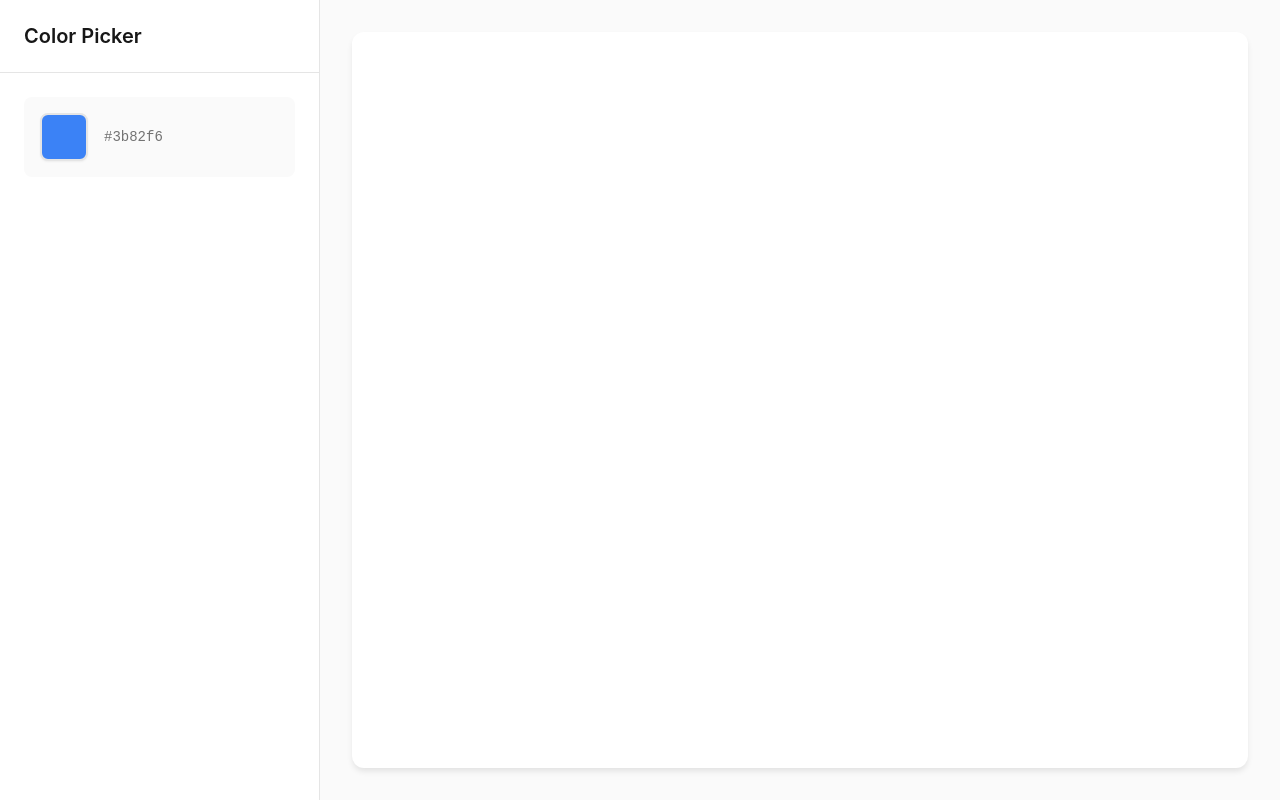
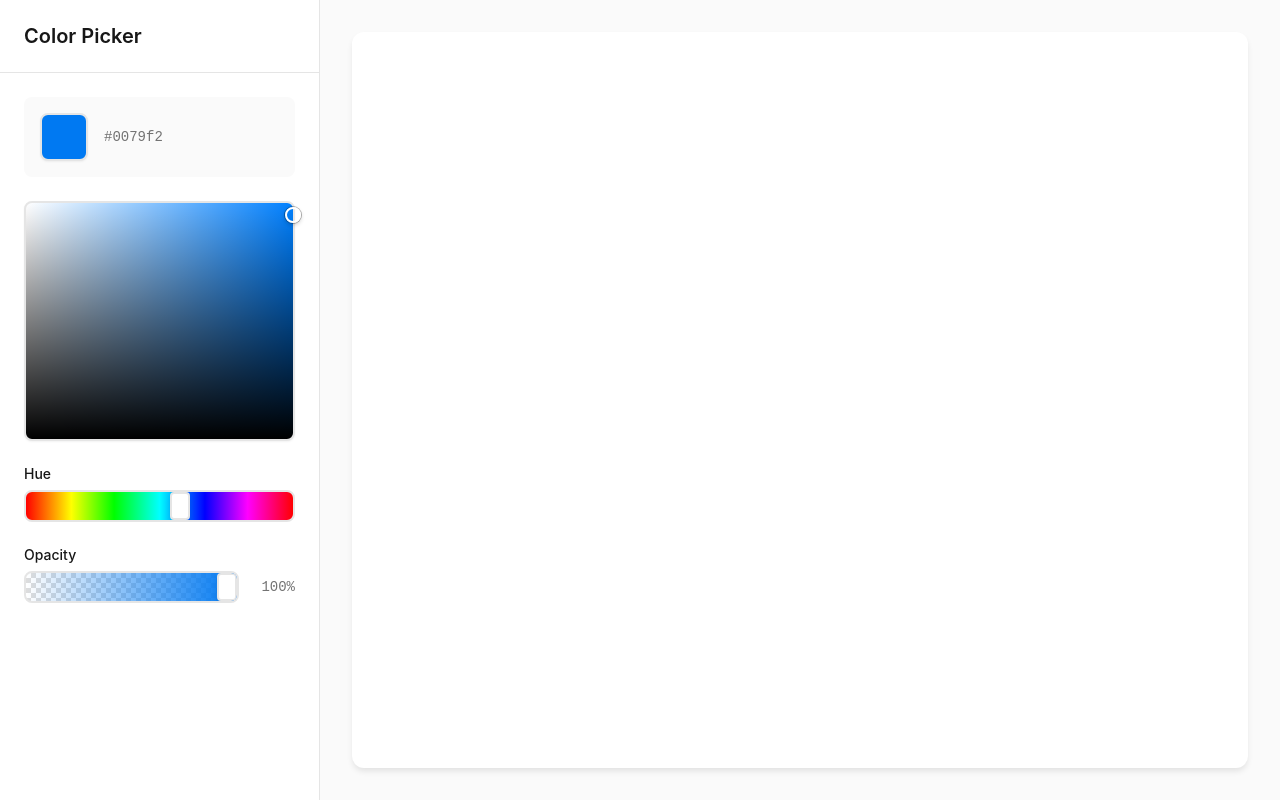
Before and after one commit to jespergran98/colorPicker, a React (Vite) app: page / in a window 1280 px wide. Built offline with nearby package versions, Linux system fonts and the light colour scheme; the HTML template or start-up script is replaced by a standard one.

Commit message:
Updated Canvas component to remove color prop (for now) and simplify drawing functions; enhance ColorPicker with saturation/brightness picker and sliders for hue and opacity

```diff
--- a/src/components/Canvas/Canvas.jsx
+++ b/src/components/Canvas/Canvas.jsx
@@ -1,7 +1,7 @@
 import { useRef, useEffect, useState } from 'react'
 import './Canvas.css'
 
-const Canvas = ({ color }) => {
+const Canvas = () => {
   const canvasRef = useRef(null)
   const [isDrawing, setIsDrawing] = useState(false)
 
@@ -26,12 +26,12 @@ const Canvas = ({ color }) => {
     return () => window.removeEventListener('resize', resizeCanvas)
   }, [])
 
-  const startDrawing = (e) => {
+  const startDrawing = () => {
     setIsDrawing(true)
     // Add drawing logic here
   }
 
-  const draw = (e) => {
+  const draw = () => {
     if (!isDrawing) return
     // Add drawing logic here
   }
--- a/src/components/ColorPicker/ColorPicker.css
+++ b/src/components/ColorPicker/ColorPicker.css
@@ -19,7 +19,7 @@
   padding: var(--spacing-lg);
   display: flex;
   flex-direction: column;
-  gap: var(--spacing-xl);
+  gap: var(--spacing-lg);
 }
 
 .color-preview {
@@ -55,5 +55,124 @@
   display: flex;
   flex-direction: column;
   gap: var(--spacing-lg);
-  min-height: 200px;
 }
+
+/* Saturation/Brightness Picker */
+.sb-picker {
+  width: 100%;
+  height: 240px;
+  border-radius: var(--radius-md);
+  position: relative;
+  cursor: crosshair;
+  box-shadow: var(--shadow-sm);
+  border: 2px solid var(--color-border);
+}
+
+.sb-picker__cursor {
+  position: absolute;
+  width: 16px;
+  height: 16px;
+  border: 2px solid white;
+  border-radius: 50%;
+  transform: translate(-50%, -50%);
+  pointer-events: none;
+  box-shadow: 0 0 0 1px rgba(0, 0, 0, 0.3), 0 2px 4px rgba(0, 0, 0, 0.2);
+}
+
+/* Slider Groups */
+.slider-group {
+  display: flex;
+  flex-direction: column;
+  gap: var(--spacing-sm);
+}
+
+.slider-label {
+  font-size: 0.875rem;
+  font-weight: 500;
+  color: var(--color-text);
+}
+
+.slider-container {
+  display: flex;
+  align-items: center;
+  gap: var(--spacing-md);
+}
+
+.slider-track {
+  position: relative;
+  flex: 1;
+  height: 32px;
+  border-radius: var(--radius-md);
+  overflow: hidden;
+  border: 2px solid var(--color-border);
+}
+
+.slider-gradient {
+  position: absolute;
+  inset: 0;
+  pointer-events: none;
+}
+
+.slider {
+  position: absolute;
+  inset: 0;
+  width: 100%;
+  height: 100%;
+  -webkit-appearance: none;
+  appearance: none;
+  background: transparent;
+  cursor: pointer;
+  margin: 0;
+}
+
+.slider::-webkit-slider-thumb {
+  -webkit-appearance: none;
+  appearance: none;
+  width: 20px;
+  height: 28px;
+  border-radius: var(--radius-sm);
+  background: white;
+  border: 2px solid var(--color-border);
+  box-shadow: var(--shadow-md);
+  cursor: pointer;
+  transition: transform var(--transition-fast);
+}
+
+.slider::-webkit-slider-thumb:hover {
+  transform: scale(1.1);
+}
+
+.slider::-moz-range-thumb {
+  width: 20px;
+  height: 28px;
+  border-radius: var(--radius-sm);
+  background: white;
+  border: 2px solid var(--color-border);
+  box-shadow: var(--shadow-md);
+  cursor: pointer;
+  transition: transform var(--transition-fast);
+}
+
+.slider::-moz-range-thumb:hover {
+  transform: scale(1.1);
+}
+
+.slider-value {
+  font-family: 'Courier New', monospace;
+  font-size: 0.875rem;
+  color: var(--color-text-secondary);
+  font-weight: 500;
+  min-width: 40px;
+  text-align: right;
+}
+
+/* Checkerboard pattern for transparency */
+.checkerboard {
+  background-image:
+    linear-gradient(45deg, #ddd 25%, transparent 25%),
+    linear-gradient(-45deg, #ddd 25%, transparent 25%),
+    linear-gradient(45deg, transparent 75%, #ddd 75%),
+    linear-gradient(-45deg, transparent 75%, #ddd 75%);
+  background-size: 10px 10px;
+  background-position: 0 0, 0 5px, 5px -5px, -5px 0px;
+}
--- a/src/components/ColorPicker/ColorPicker.jsx
+++ b/src/components/ColorPicker/ColorPicker.jsx
@@ -1,6 +1,92 @@
+import { useState, useRef, useEffect, useCallback } from 'react'
 import './ColorPicker.css'
 
 const ColorPicker = ({ color, onChange }) => {
+  const [hue, setHue] = useState(210)
+  const [saturation, setSaturation] = useState(100)
+  const [brightness, setBrightness] = useState(95)
+  const [alpha, setAlpha] = useState(100)
+
+  const pickerRef = useRef(null)
+  const [isDragging, setIsDragging] = useState(false)
+
+  // Convert HSB to hex
+  const hsbToHex = (h, s, b, a) => {
+    s = s / 100
+    b = b / 100
+    const k = (n) => (n + h / 60) % 6
+    const f = (n) => b * (1 - s * Math.max(0, Math.min(k(n), 4 - k(n), 1)))
+    const r = Math.round(255 * f(5))
+    const g = Math.round(255 * f(3))
+    const bl = Math.round(255 * f(1))
+
+    if (a === 100) {
+      return `#${r.toString(16).padStart(2, '0')}${g.toString(16).padStart(2, '0')}${bl.toString(16).padStart(2, '0')}`
+    }
+    return `rgba(${r}, ${g}, ${bl}, ${a / 100})`
+  }
+
+  // Update parent when values change
+  useEffect(() => {
+    onChange(hsbToHex(hue, saturation, brightness, alpha))
+  }, [hue, saturation, brightness, alpha, onChange])
+
+  const handlePickerInteraction = (e) => {
+    const rect = pickerRef.current.getBoundingClientRect()
+    const x = Math.max(0, Math.min(e.clientX - rect.left, rect.width))
+    const y = Math.max(0, Math.min(e.clientY - rect.top, rect.height))
+
+    setSaturation(Math.round((x / rect.width) * 100))
+    setBrightness(Math.round((1 - y / rect.height) * 100))
+  }
+
+  const handlePickerMouseDown = (e) => {
+    setIsDragging(true)
+    handlePickerInteraction(e)
+  }
+
+  const handlePickerMouseMove = useCallback((e) => {
+    if (isDragging) {
+      handlePickerInteraction(e)
+    }
+  }, [isDragging])
+
+  const handlePickerMouseUp = useCallback(() => {
+    setIsDragging(false)
+  }, [])
+
+  useEffect(() => {
+    if (isDragging) {
+      window.addEventListener('mousemove', handlePickerMouseMove)
+      window.addEventListener('mouseup', handlePickerMouseUp)
+      return () => {
+        window.removeEventListener('mousemove', handlePickerMouseMove)
+        window.removeEventListener('mouseup', handlePickerMouseUp)
+      }
+    }
+  }, [isDragging, handlePickerMouseMove, handlePickerMouseUp])
+
+  const pickerGradientStyle = {
+    background: `
+      linear-gradient(to top, #000, transparent),
+      linear-gradient(to right, #fff, transparent),
+      hsl(${hue}, 100%, 50%)
+    `
+  }
+
+  const hueGradientStyle = {
+    background: 'linear-gradient(to right, #ff0000 0%, #ffff00 17%, #00ff00 33%, #00ffff 50%, #0000ff 67%, #ff00ff 83%, #ff0000 100%)'
+  }
+
+  const alphaGradientStyle = {
+    background: `linear-gradient(to right, transparent, ${hsbToHex(hue, saturation, brightness, 100)})`
+  }
+
+  const cursorStyle = {
+    left: `${saturation}%`,
+    top: `${100 - brightness}%`
+  }
+
   return (
     <div className="color-picker">
       <div className="color-picker__header">
@@ -17,9 +103,55 @@ const ColorPicker = ({ color, onChange }) => {
           <span className="color-preview__value">{color}</span>
         </div>
 
-        {/* Placeholder for color selection controls */}
+        {/* Saturation/Brightness picker */}
         <div className="color-controls">
-          {/* Add your HSL/RGB sliders, color wheel, or palette here */}
+          <div
+            ref={pickerRef}
+            className="sb-picker"
+            style={pickerGradientStyle}
+            onMouseDown={handlePickerMouseDown}
+          >
+            <div
+              className="sb-picker__cursor"
+              style={cursorStyle}
+            />
+          </div>
+
+          {/* Hue slider */}
+          <div className="slider-group">
+            <label className="slider-label">Hue</label>
+            <div className="slider-container">
+              <div className="slider-track" style={hueGradientStyle}>
+                <input
+                  type="range"
+                  min="0"
+                  max="360"
+                  value={hue}
+                  onChange={(e) => setHue(Number(e.target.value))}
+                  className="slider"
+                />
+              </div>
+            </div>
+          </div>
+
+          {/* Alpha slider */}
+          <div className="slider-group">
+            <label className="slider-label">Opacity</label>
+            <div className="slider-container">
+              <div className="slider-track checkerboard">
+                <div className="slider-gradient" style={alphaGradientStyle} />
+                <input
+                  type="range"
+                  min="0"
+                  max="100"
+                  value={alpha}
+                  onChange={(e) => setAlpha(Number(e.target.value))}
+                  className="slider"
+                />
+              </div>
+              <span className="slider-value">{alpha}%</span>
+            </div>
+          </div>
         </div>
       </div>
     </div>
```
